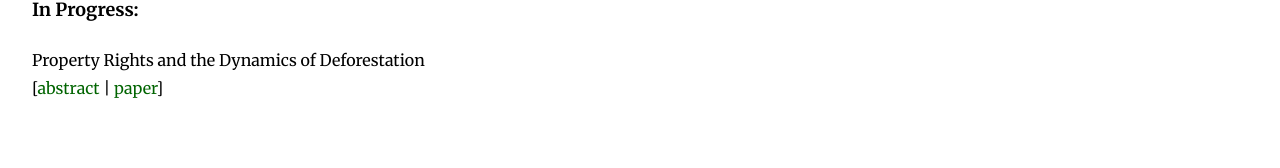
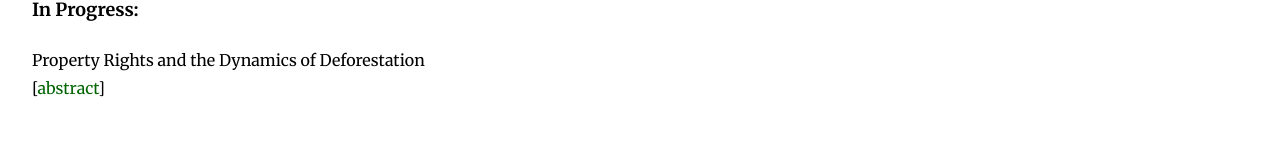
Before and after one commit to ahmadhassaan11/academic-website, a React (Create React App) app: page /research in a window 1280 px wide. Shown: the part 300-468 px from the top of the page. Built offline with nearby package versions, Linux system fonts and the light colour scheme.

Commit message:
Update Research.jsx

```diff
--- a/src/pages/Research.jsx
+++ b/src/pages/Research.jsx
@@ -10,7 +10,7 @@ const Research = () => {
         <div className="mb-4">
           <DropdownCard
             heading="Market Power and Carbon Emissions in the Amazon"
-            titles={[{ text: 'paper', link: 'https://hu-my.sharepoint.com/personal/mbarrozo_g_harvard_edu/_layouts/15/onedrive.aspx?id=%2Fpersonal%2Fmbarrozo%5Fg%5Fharvard%5Fedu%2FDocuments%2FResearch%2Fbarrozo%5Fjmp%2Epdf&parent=%2Fpersonal%2Fmbarrozo%5Fg%5Fharvard%5Fedu%2FDocuments%2FResearch&ga=1' }]}
+            titles={[{ text: 'paper', link: 'https://drive.google.com/file/d/1-MYrwK9pabu8YBjLupf5FivzQCzevrwW/view?usp=sharing' }]}
             description="The beef cattle sector is the leading driver of deforestation worldwide and a major source of carbon emissions. In this paper, I study how market power in the cattle supply chain shapes production and emissions in the Brazilian Amazon. Intermediaries exert buyer (monopsony) power over farmers, but market structure varies geographically. Using rich transaction-level data, I find that large intermediaries extract monopsony markdowns on farmer prices in core regions, but the deforestation frontier is largely competitive. I estimate a quantitative spatial model of the cattle supply chain and find that monopsony power distorts output downward. This affects farmers negatively, but the greatest sources of emissions along the frontier remain unaffected. In counterfactual analysis, policies that target the largest firms or exporters are ineffective because they miss deforestation hotspots and burden farmers that already face market power. However, a combination of targeted production subsidies and a carbon tax can reallocate production away from the frontier and reduce emissions by a third while keeping beef production constant."
           />
           <DropdownCard
@@ -25,7 +25,7 @@ const Research = () => {
         <h2 className="text-lg font-bold mb-2">In Progress:</h2>
         <DropdownCard
           heading="Property Rights and the Dynamics of Deforestation"
-          titles={[{ text: 'paper', link: '/research' }]}
+          titles={[]}
           description="I study how land property rights shape deforestation in the Amazon. Property rights uncertainty has an ex-ante ambiguous effect on resource use, depending on how it changes the shares of costs and benefits internalized by agents. Using novel land tenure data and a rich panel of land use change, I find that deforestation is lower in contested areas. However, contested regions are also more sensitive to fluctuations in cattle prices, creating cycles of deforestation followed by abandonment few years thereafter. These decisions are consistent with a dynamic model of deforestation in which eviction risks decrease expected returns of encroachment on public and disputed private lands. With lower expected returns in the future, contested areas rely more on present returns to base their decisions, thus leading to a higher sensitivity to short-run prices. I then examine the historical record to study the origins of property conflicts today. In the late 19th/early 20th century, a resource boom in natural rubber production had a persistent impact on land tenure, shaping property rights long after the rubber economy collapsed. Today, regions more exposed to the historical rubber boom have more contested land."
         />
       </section>
```
